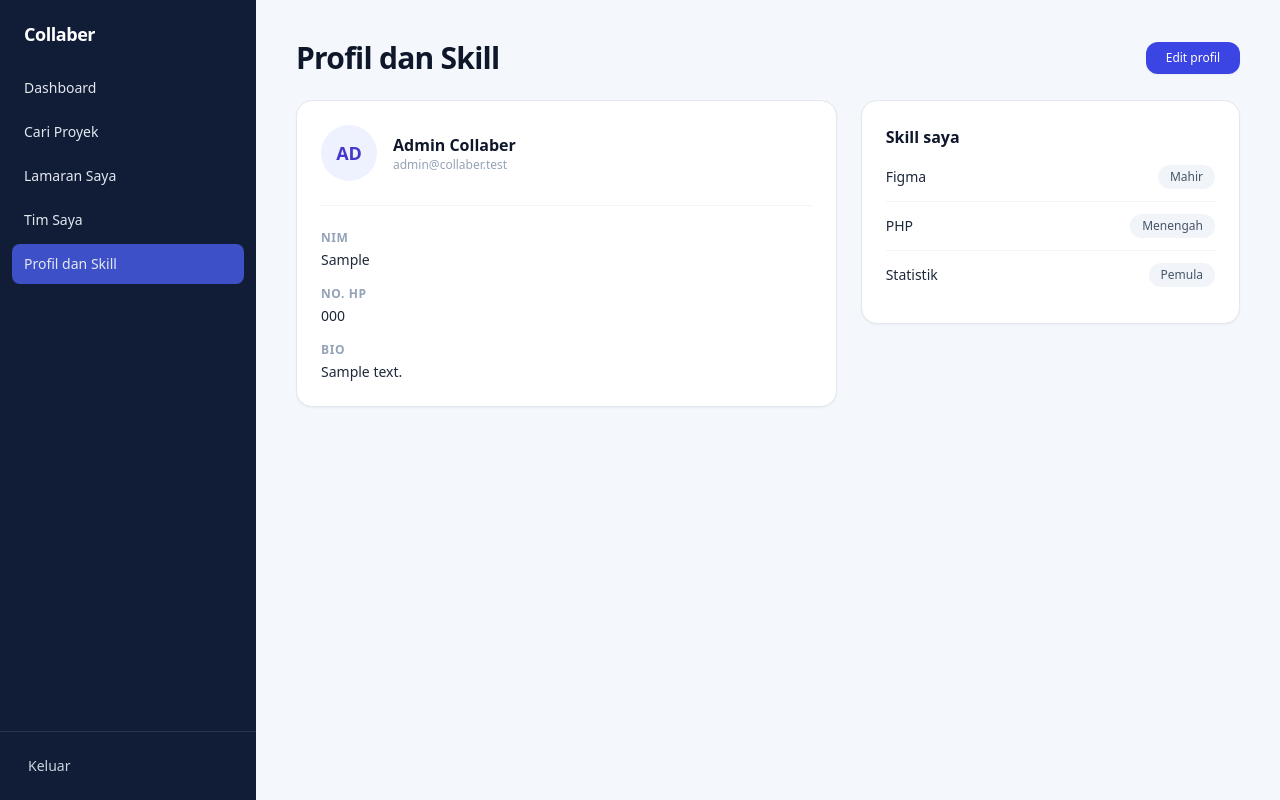
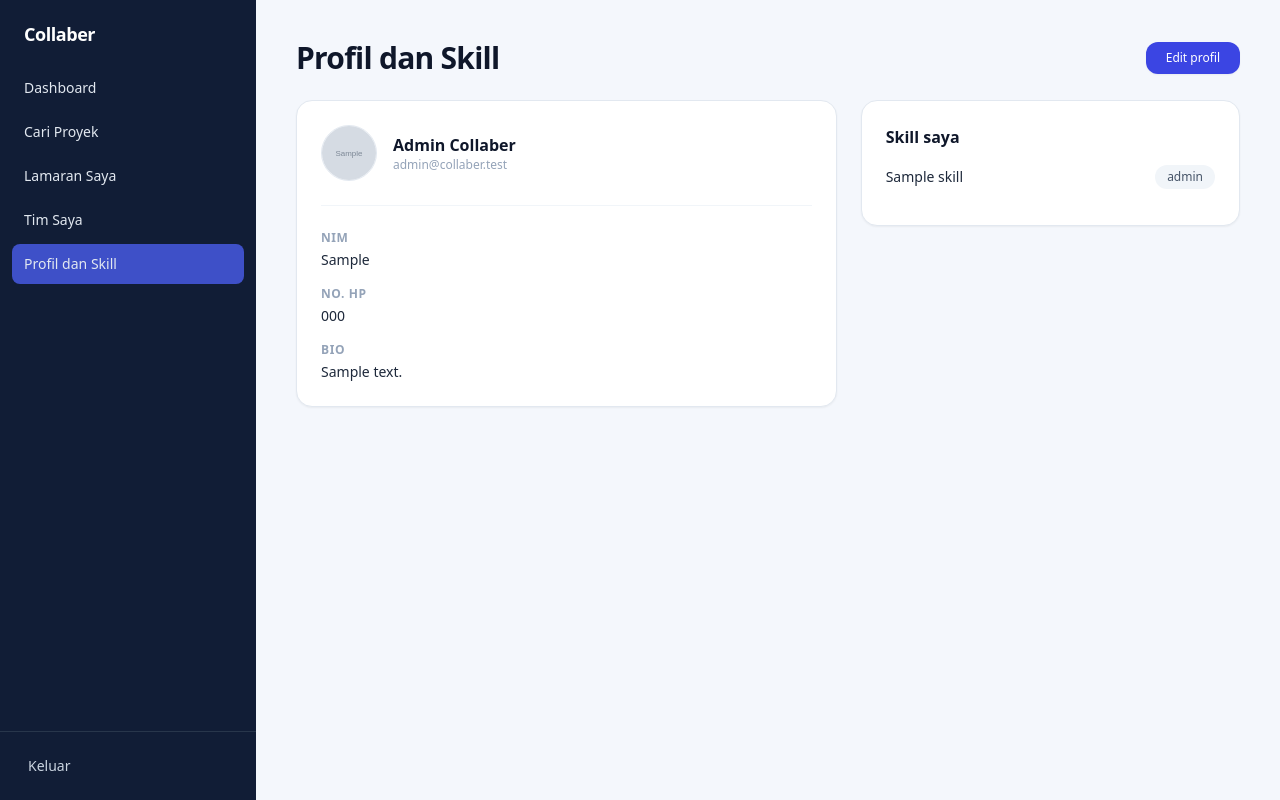
Before and after one commit to fenyadria/collaber, a Laravel app: page /mahasiswa/profil-skill in a window 1280 px wide. Run offline with Laravel 12, Linux system fonts and the light colour scheme; a user stored in the database is signed in; data comes from the database, SQL or seed files in the repository; tables that the repository leaves empty hold one stand-in row (values such as "Sample post"); grey boxes marked "Sample" are stand-in pictures; some libraries are stand-ins or nearby versions.

Commit message:
menyambungkan profil-skill ke database

```diff
--- a/app/Http/Controllers/MahasiswaController.php
+++ b/app/Http/Controllers/MahasiswaController.php
@@ -2,7 +2,11 @@
 
 namespace App\Http\Controllers;
 
+use App\Models\Skill;
+use Illuminate\Http\RedirectResponse;
+use Illuminate\Http\Request;
 use Illuminate\Support\Facades\Auth;
+use Illuminate\Support\Facades\Storage;
 use Illuminate\View\View;
 
 class MahasiswaController extends Controller
@@ -47,7 +51,88 @@ class MahasiswaController extends Controller
 
     public function profilSkill(): View
     {
-        $user = Auth::user()->load('profile');
-        return view('mahasiswa.profil-skill', compact('user'));
+        $user = Auth::user()->load(['profile', 'skills']);
+        $allSkills = Skill::orderBy('name')->get();
+
+        return view('mahasiswa.profil-skill', [
+            'user' => $user,
+            'allSkills' => $allSkills,
+            ]);
+    }
+
+    public function updateProfil(Request $request): RedirectResponse
+    {
+        $validated = $request->validate([
+            'name' => ['required', 'string', 'max:255'],
+            'nim' => ['nullable', 'string', 'max:30'],
+            'phone' => ['nullable', 'string', 'max:25'],
+            'bio' => ['nullable', 'string', 'max:500'],
+            'avatar' => ['nullable', 'image', 'mimes:jpg,jpeg,png,webp', 'max:2048'],
+        ]);
+
+        $user = Auth::user();
+
+        $user->update([
+            'name' => $validated['name'],
+        ]);
+
+        $profileData = [
+            'nim' => $validated['nim'] ?? null,
+            'phone' => $validated['phone'] ?? null,
+            'bio' => $validated['bio'] ?? null,
+        ];
+
+        if ($request->hasFile('avatar')) {
+            $profileData['avatar'] = $request->file('avatar')->store('avatars', 'public');
+        }
+
+        $user->profile()->updateOrCreate(
+            ['user_id' => $user->id],
+            $profileData
+        );
+
+        return redirect()
+            ->route('mahasiswa.profil-skill')
+            ->with('success', 'Profil berhasil diperbarui.');
+    }
+
+    public function storeSkill(Request $request): RedirectResponse
+    {
+        $validated = $request->validate([
+            'skill_id' => ['required', 'integer', 'exists:skills,id'],
+            'level' => ['required', 'in:Pemula,Menengah,Mahir'],
+        ]);
+
+        Auth::user()->skills()->syncWithoutDetaching([
+            $validated['skill_id'] => ['level' => $validated['level']],
+        ]);
+
+        return redirect()
+            ->route('mahasiswa.profil-skill')
+            ->with('success', 'Skill berhasil ditambahkan.');
+    }
+
+    public function updateSkill(Request $request, Skill $skill): RedirectResponse
+    {
+        $validated = $request->validate([
+            'level' => ['required', 'in:Pemula,Menengah,Mahir'],
+        ]);
+
+        Auth::user()->skills()->updateExistingPivot($skill->id, [
+            'level' => $validated['level'],
+        ]);
+
+        return redirect()
+            ->route('mahasiswa.profil-skill')
+            ->with('success', 'Level skill berhasil diperbarui.');
+    }
+
+    public function detachSkill(Skill $skill): RedirectResponse
+    {
+        Auth::user()->skills()->detach($skill->id);
+
+        return redirect()
+            ->route('mahasiswa.profil-skill')
+            ->with('success', 'Skill berhasil dihapus dari profil.');
     }
 }
--- /dev/null
+++ b/app/Models/Skill.php
@@ -0,0 +1,24 @@
+<?php
+
+namespace App\Models;
+
+use Illuminate\Database\Eloquent\Factories\HasFactory;
+use Illuminate\Database\Eloquent\Model;
+use Illuminate\Database\Eloquent\Relations\BelongsToMany;
+
+class Skill extends Model
+{
+    use HasFactory;
+
+    protected $fillable = [
+        'name',
+        'description',
+    ];
+
+    public function users(): BelongsToMany
+    {
+        return $this->belongsToMany(User::class, 'user_skills')
+            ->withPivot('level')
+            ->withTimestamps();
+    }
+}
--- a/app/Models/User.php
+++ b/app/Models/User.php
@@ -8,6 +8,7 @@ use Illuminate\Database\Eloquent\Attributes\Fillable;
 use Illuminate\Database\Eloquent\Attributes\Hidden;
 use Illuminate\Database\Eloquent\Factories\HasFactory;
 use Illuminate\Database\Eloquent\Relations\HasOne;
+use Illuminate\Database\Eloquent\Relations\BelongsToMany;
 use Illuminate\Foundation\Auth\User as Authenticatable;
 use Illuminate\Notifications\Notifiable;
 
@@ -35,4 +36,11 @@ class User extends Authenticatable
     {
         return $this->hasOne(Profile::class);
     }
+
+    public function skills(): BelongsToMany
+    {
+        return $this->belongsToMany(Skill::class, 'user_skills')
+            ->withPivot('level')
+            ->withTimestamps();
+    }
 }
--- a/resources/views/mahasiswa/profil-skill.blade.php
+++ b/resources/views/mahasiswa/profil-skill.blade.php
@@ -14,103 +14,134 @@
             <button type="button" onclick="toggleEditMode(false)" class="py-2 px-4 bg-white border border-slate-300 text-slate-700 hover:bg-slate-50 font-medium rounded-xl text-xs transition">
                 Batal
             </button>
-            <button type="button" onclick="toggleEditMode(false)" class="py-2 px-4 btn-indigo-custom text-white font-medium rounded-xl text-xs transition shadow-sm">
+            <button type="submit" form="profile-form" class="py-2 px-4 btn-indigo-custom text-white font-medium rounded-xl text-xs transition shadow-sm">
                 Simpan perubahan
             </button>
         </div>
     </div>
 
+    @if (session('success'))
+        <div class="mb-6 rounded-xl border border-emerald-200 bg-emerald-50 px-4 py-3 text-sm font-medium text-emerald-700">
+            {{ session('success') }}
+        </div>
+    @endif
+
+    @if ($errors->any())
+        <div class="mb-6 rounded-xl border border-rose-200 bg-rose-50 px-4 py-3 text-sm text-rose-700">
+            <ul class="list-disc list-inside space-y-1">
+                @foreach ($errors->all() as $error)
+                    <li>{{ $error }}</li>
+                @endforeach
+            </ul>
+        </div>
+    @endif
+
     <div class="grid grid-cols-1 lg:grid-cols-12 gap-6 items-start">
-        <div class="bg-white rounded-2xl border border-slate-200 shadow-sm p-6 lg:col-span-7">
+        <form id="profile-form" action="{{ route('mahasiswa.profil-skill.update') }}" method="POST" enctype="multipart/form-data" class="bg-white rounded-2xl border border-slate-200 shadow-sm p-6 lg:col-span-7">
+            @csrf
+            @method('PUT')
+
             <div class="flex items-center gap-4 mb-6 pb-6 border-b border-slate-100">
+                @if ($user->profile?->avatar)
+                    <img src="{{ asset('storage/' . $user->profile->avatar) }}" alt="Foto {{ $user->name }}" class="w-14 h-14 rounded-full object-cover shrink-0 border border-slate-200">
+                @else
                     <div class="w-14 h-14 rounded-full bg-indigo-50 text-indigo-700 font-bold flex items-center justify-center text-lg shrink-0">
                         {{ strtoupper(substr($user->name ?? 'NM', 0, 2)) }}
                     </div>
-                <div class="flex-1">
-                    <h3 class="text-base font-bold text-slate-900">{{ $user->name ?? '[Nama Mahasiswa]' }}</h3>
-                    <p class="text-xs text-slate-400">{{ $user->email ?? '[email]' }}</p>
+                @endif
+
+                <div class="flex-1 min-w-0">
+                    <h3 class="text-base font-bold text-slate-900 view-mode">{{ $user->name ?? '[Nama Mahasiswa]' }}</h3>
+                    <input type="text" name="name" value="{{ old('name', $user->name) }}" required class="w-full px-3.5 py-2 rounded-xl border border-slate-300 text-slate-900 text-sm font-semibold focus:outline-none focus:ring-2 focus:ring-indigo-500 hidden edit-mode mb-1">
+                    <p class="text-xs text-slate-400 truncate">{{ $user->email ?? '[email]' }}</p>
                 </div>
+
                 <div id="avatar-action" class="hidden">
-                    <button type="button" class="px-3 py-1.5 bg-white border border-slate-300 text-slate-700 hover:bg-slate-50 font-medium rounded-lg text-xs transition">
+                    <label class="cursor-pointer px-3 py-1.5 bg-white border border-slate-300 text-slate-700 hover:bg-slate-50 font-medium rounded-lg text-xs transition inline-block">
                         Ganti foto
-                    </button>
+                        <input type="file" name="avatar" accept="image/jpg,image/jpeg,image/png,image/webp" class="hidden">
+                    </label>
                 </div>
             </div>
 
             <div class="space-y-4">
                 <div>
                     <span class="block text-xs font-semibold text-slate-400 uppercase tracking-wider mb-1">NIM</span>
-                    <p class="text-sm font-medium text-slate-800 view-mode">{{ $user->profile?->nim ?? '[NIM]' }}</p>
-                    <input type="text" value="{{ $user->profile?->nim ?? '' }}" class="w-full px-4 py-2.5 rounded-xl border border-slate-300 text-slate-900 text-sm focus:outline-none focus:ring-2 focus:ring-indigo-500 hidden edit-mode">
+                    <p class="text-sm font-medium text-slate-800 view-mode">{{ $user->profile?->nim ?: '[NIM]' }}</p>
+                    <input type="text" name="nim" value="{{ old('nim', $user->profile?->nim) }}" placeholder="Masukkan NIM" class="w-full px-4 py-2.5 rounded-xl border border-slate-300 text-slate-900 text-sm focus:outline-none focus:ring-2 focus:ring-indigo-500 hidden edit-mode">
                 </div>
 
                 <div>
                     <span class="block text-xs font-semibold text-slate-400 uppercase tracking-wider mb-1">No. HP</span>
-                    <p class="text-sm font-medium text-slate-800 view-mode">{{ $user->profile?->phone ?? '[No. HP]' }}</p>
-                    <input type="text" value="{{ $user->profile?->phone ?? '' }}" class="w-full px-4 py-2.5 rounded-xl border border-slate-300 text-slate-900 text-sm focus:outline-none focus:ring-2 focus:ring-indigo-500 hidden edit-mode">
+                    <p class="text-sm font-medium text-slate-800 view-mode">{{ $user->profile?->phone ?: '[No. HP]' }}</p>
+                    <input type="text" name="phone" value="{{ old('phone', $user->profile?->phone) }}" placeholder="Masukkan No. HP" class="w-full px-4 py-2.5 rounded-xl border border-slate-300 text-slate-900 text-sm focus:outline-none focus:ring-2 focus:ring-indigo-500 hidden edit-mode">
                 </div>
 
                 <div>
                     <span class="block text-xs font-semibold text-slate-400 uppercase tracking-wider mb-1">Bio</span>
-                    <p class="text-sm font-medium text-slate-800 view-mode">{{ $user->profile?->bio ?? '[Bio singkat mahasiswa]' }}</p>
-                    <input type="text" value="{{ $user->profile?->bio ?? '' }}" class="w-full px-4 py-2.5 rounded-xl border border-slate-300 text-slate-900 text-sm focus:outline-none focus:ring-2 focus:ring-indigo-500 hidden edit-mode">
+                    <p class="text-sm font-medium text-slate-800 view-mode">{{ $user->profile?->bio ?: '[Bio singkat mahasiswa]' }}</p>
+                    <input type="text" name="bio" value="{{ old('bio', $user->profile?->bio) }}" placeholder="Tulis bio singkat" class="w-full px-4 py-2.5 rounded-xl border border-slate-300 text-slate-900 text-sm focus:outline-none focus:ring-2 focus:ring-indigo-500 hidden edit-mode">
                 </div>
             </div>
-        </div>
+        </form>
 
         <div class="bg-white rounded-2xl border border-slate-200 shadow-sm p-6 lg:col-span-5">
             <h3 class="text-base font-bold text-slate-900 mb-4">Skill saya</h3>
 
             <div class="divide-y divide-slate-100">
-                <div class="py-3 flex items-center justify-between first:pt-0">
-                    <span class="text-sm font-medium text-slate-800">Figma</span>
-                    <span class="px-3 py-1 bg-slate-100 text-slate-600 font-medium text-xs rounded-full view-mode">Mahir</span>
+                @forelse ($user->skills as $skill)
+                    <div class="py-3 flex items-center justify-between gap-2 first:pt-0">
+                        <span class="text-sm font-medium text-slate-800">{{ $skill->name }}</span>
+
+                        <span class="px-3 py-1 bg-slate-100 text-slate-600 font-medium text-xs rounded-full view-mode">
+                            {{ $skill->pivot->level }}
+                        </span>
+
                         <div class="hidden edit-mode flex items-center gap-2">
-                        <select class="px-3 py-1.5 bg-slate-50 border border-slate-300 text-slate-700 text-xs rounded-lg focus:outline-none">
-                            <option selected>Mahir</option>
-                            <option>Menengah</option>
-                            <option>Pemula</option>
+                            <form action="{{ route('mahasiswa.profil-skill.skills.update', $skill) }}" method="POST" class="flex items-center gap-2">
+                                @csrf
+                                @method('PATCH')
+                                <select name="level" onchange="this.form.submit()" class="px-3 py-1.5 bg-slate-50 border border-slate-300 text-slate-700 text-xs rounded-lg focus:outline-none">
+                                    @foreach (['Mahir', 'Menengah', 'Pemula'] as $levelOption)
+                                        <option value="{{ $levelOption }}" @selected($skill->pivot->level === $levelOption)>
+                                            {{ $levelOption }}
+                                        </option>
+                                    @endforeach
                                 </select>
-                        <button type="button" class="px-3 py-1.5 bg-white border border-slate-300 text-red-600 hover:bg-red-50 font-medium rounded-lg text-xs transition">Hapus</button>
+                            </form>
+
+                            <form action="{{ route('mahasiswa.profil-skill.skills.destroy', $skill) }}" method="POST">
+                                @csrf
+                                @method('DELETE')
+                                <button type="submit" class="px-3 py-1.5 bg-white border border-slate-300 text-red-600 hover:bg-red-50 font-medium rounded-lg text-xs transition">
+                                    Hapus
+                                </button>
+                            </form>
                         </div>
                     </div>
-
-                <div class="py-3 flex items-center justify-between">
-                    <span class="text-sm font-medium text-slate-800">PHP</span>
-                    <span class="px-3 py-1 bg-slate-100 text-slate-600 font-medium text-xs rounded-full view-mode">Menengah</span>
-                    <div class="hidden edit-mode flex items-center gap-2">
-                        <select class="px-3 py-1.5 bg-slate-50 border border-slate-300 text-slate-700 text-xs rounded-lg focus:outline-none">
-                            <option>Mahir</option>
-                            <option selected>Menengah</option>
-                            <option>Pemula</option>
-                        </select>
-                        <button type="button" class="px-3 py-1.5 bg-white border border-slate-300 text-red-600 hover:bg-red-50 font-medium rounded-lg text-xs transition">Hapus</button>
-                    </div>
-                </div>
-
-                <div class="py-3 flex items-center justify-between">
-                    <span class="text-sm font-medium text-slate-800">Statistik</span>
-                    <span class="px-3 py-1 bg-slate-100 text-slate-600 font-medium text-xs rounded-full view-mode">Pemula</span>
-                    <div class="hidden edit-mode flex items-center gap-2">
-                        <select class="px-3 py-1.5 bg-slate-50 border border-slate-300 text-slate-700 text-xs rounded-lg focus:outline-none">
-                            <option>Mahir</option>
-                            <option>Menengah</option>
-                            <option selected>Pemula</option>
-                        </select>
-                        <button type="button" class="px-3 py-1.5 bg-white border border-slate-300 text-red-600 hover:bg-red-50 font-medium rounded-lg text-xs transition">Hapus</button>
-                    </div>
-                </div>
+                @empty
+                    <p class="py-3 text-xs text-slate-400">Belum ada skill yang ditambahkan.</p>
+                @endforelse
             </div>
 
             <div id="add-skill-section" class="mt-4 pt-4 border-t border-slate-100 hidden">
-                <div class="flex items-center gap-2">
-                    <select class="flex-1 px-3 py-2 bg-slate-50 border border-slate-300 text-slate-500 text-xs rounded-xl focus:outline-none">
-                        <option>Pilih skill dari daftar</option>
+                <form action="{{ route('mahasiswa.profil-skill.skills.store') }}" method="POST" class="flex items-center gap-2">
+                    @csrf
+                    <select name="skill_id" required class="flex-1 px-3 py-2 bg-slate-50 border border-slate-300 text-slate-700 text-xs rounded-xl focus:outline-none">
+                        <option value="">Pilih skill dari daftar</option>
+                        @foreach ($allSkills as $item)
+                            <option value="{{ $item->id }}">{{ $item->name }}</option>
+                        @endforeach
                     </select>
-                    <button type="button" class="py-2 px-4 btn-indigo-custom text-white font-medium rounded-xl text-xs transition shadow-sm">
+                    <select name="level" required class="px-3 py-2 bg-slate-50 border border-slate-300 text-slate-700 text-xs rounded-xl focus:outline-none">
+                        <option value="Pemula">Pemula</option>
+                        <option value="Menengah">Menengah</option>
+                        <option value="Mahir">Mahir</option>
+                    </select>
+                    <button type="submit" class="py-2 px-4 btn-indigo-custom text-white font-medium rounded-xl text-xs transition shadow-sm shrink-0">
                         Tambah
                     </button>
-                </div>
+                </form>
             </div>
         </div>
     </div>
@@ -150,5 +181,9 @@
             editElements.forEach(el => el.classList.add('hidden'));
         }
     }
+
+    @if ($errors->any())
+        document.addEventListener('DOMContentLoaded', () => toggleEditMode(true));
+    @endif
 </script>
 @endpush
--- a/routes/web.php
+++ b/routes/web.php
@@ -22,6 +22,11 @@ Route::middleware(['auth', 'role:mahasiswa'])->prefix('mahasiswa')->name('mahasi
     Route::get('/lamaran-saya', 'lamaranSaya')->name('lamaran-saya');
     Route::get('/tim-saya', 'timSaya')->name('tim-saya');
     Route::get('/profil-skill', 'profilSkill')->name('profil-skill');
+    Route::put('/profil-skill', 'updateProfil')->name('profil-skill.update');
+
+    Route::post('/profil-skill/skills', 'storeSkill')->name('profil-skill.skills.store');
+    Route::patch('/profil-skill/skills/{skill}', 'updateSkill')->name('profil-skill.skills.update');
+    Route::delete('/profil-skill/skills/{skill}', 'detachSkill')->name('profil-skill.skills.destroy');
 });
 
 Route::middleware(['auth', 'role:admin'])->prefix('admin')->name('admin.')->controller(AdminController::class)->group(function () {
```
Also changed, not shown: database/migrations/2026_11_25_091540_add_level_to_user_skills_table.php (added). Lines whose indentation alone changed are shown as unchanged.
